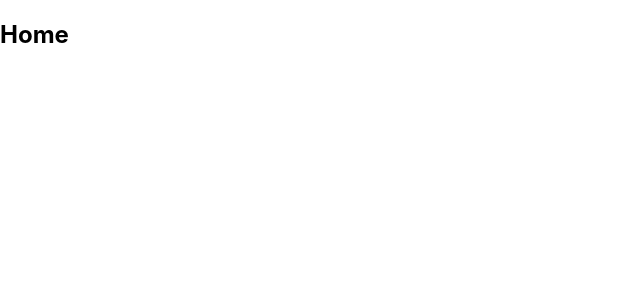
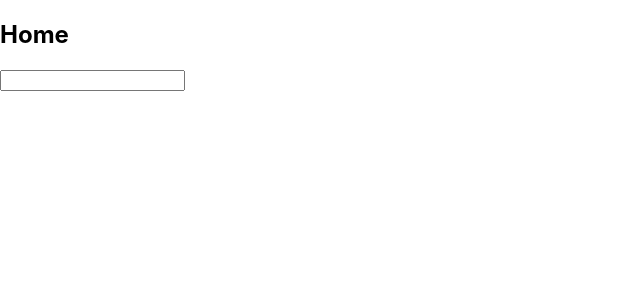
Before and after one commit to sergiosebastianpoto/PI-POKE-HENRY-SERGIOPOTO, a React (Create React App) app in the folder client/: page /Home in a window 1280 px wide. Shown: the top 300 px of the page, without its empty margins (0-640 px from the left). Built offline with nearby package versions, Linux system fonts and the light colour scheme.

Commit message:
agregado SearchBar incomplete

```diff
--- a/client/src/components/Home.js
+++ b/client/src/components/Home.js
@@ -1,3 +1,13 @@
+import SearchBar from "./SearchBar/SearchBar.js";
+
 export default function Home() {
-  return <h2>Home</h2>;
+  return (
+    <div>
+      <h2>Home</h2>
+
+      <div>
+        <SearchBar />
+      </div>
+    </div>
+  );
 }
--- /dev/null
+++ b/client/src/components/SearchBar/SearchBar.js
@@ -0,0 +1,11 @@
+import React from "react";
+
+function SearchBar() {
+  return (
+    <div className="search">
+      <input type="text" />
+    </div>
+  );
+}
+
+export default SearchBar;
```
Also changed, not shown: client/src/components/SearchBar/SearchBar.css (added).
